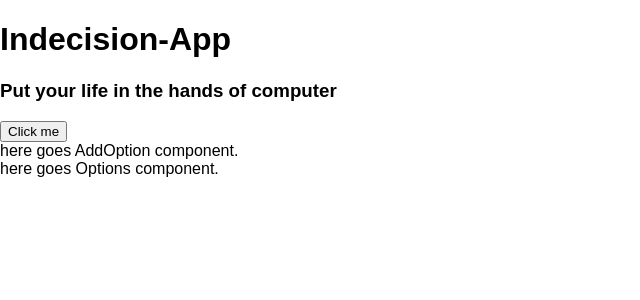
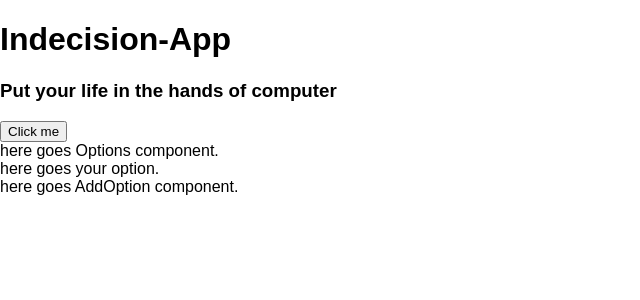
Before and after one commit to himanshush200599/Indecision, a React (Create React App) app: page / in a window 1280 px wide. Shown: the top 300 px of the page, without its empty margins (0-640 px from the left). Built offline with nearby package versions, Linux system fonts and the light colour scheme.

Commit message:
nested components

```diff
--- a/src/App.js
+++ b/src/App.js
@@ -10,8 +10,8 @@ class App extends Component {
       <div className="App">
         <Header />
         <Action />
+        <Options />
         <AddOption />
-        <Options />
       </div>
     );
   }
--- /dev/null
+++ b/src/Components/Option.js
@@ -0,0 +1,10 @@
+import React,{ Component } from 'react';
+export default class Option extends Component {
+  render(){
+    return(
+      <div>
+        here goes your option.
+      </div>
+    );
+}
+}
--- a/src/Components/Options.js
+++ b/src/Components/Options.js
@@ -1,9 +1,11 @@
 import React , { Component } from 'react';
+import Option from './Option';
 export default class Options extends Component {
   render(){
     return(
       <div>
         here goes Options component.
+        <Option />
       </div>
     );
 }
```
